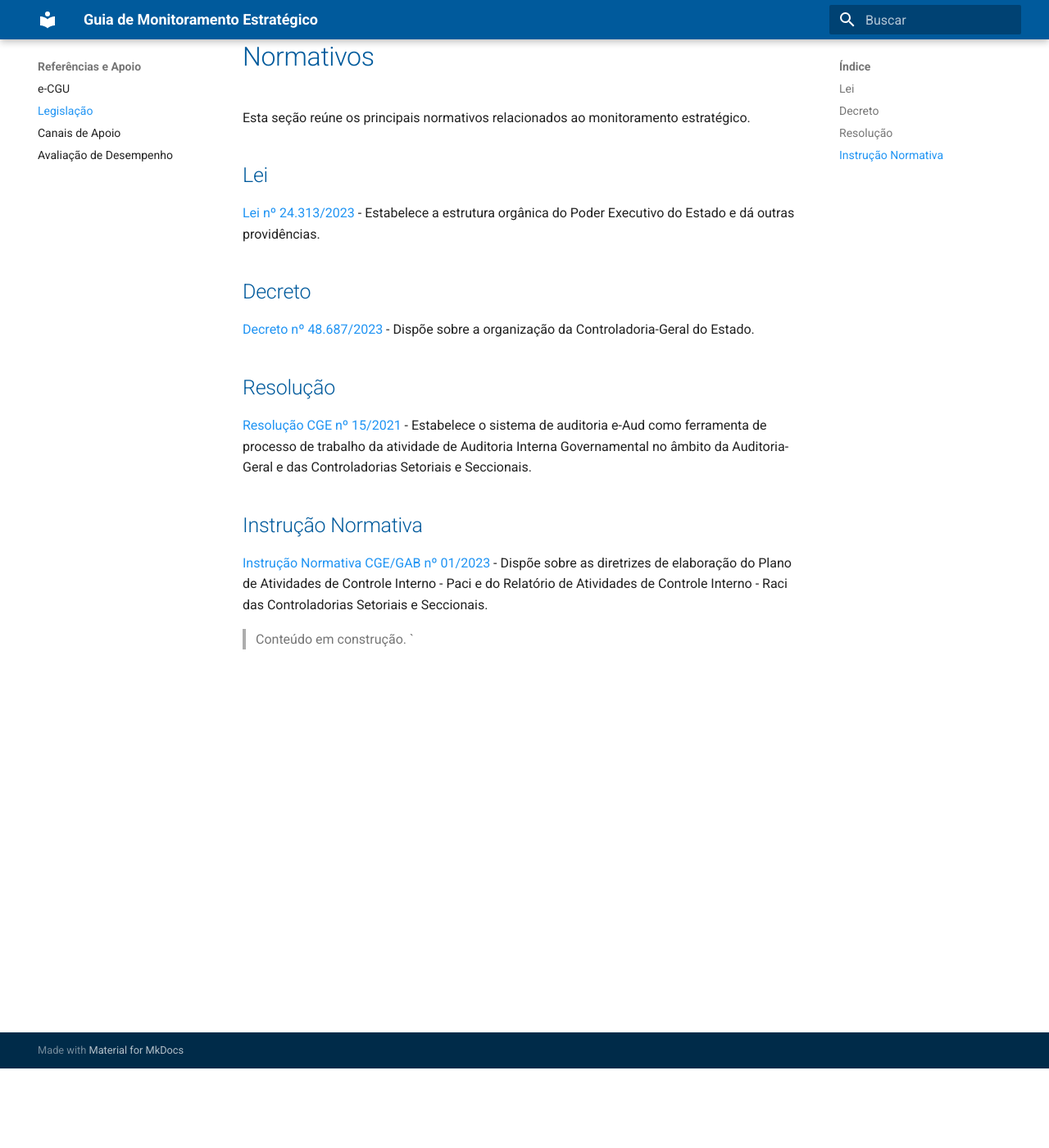
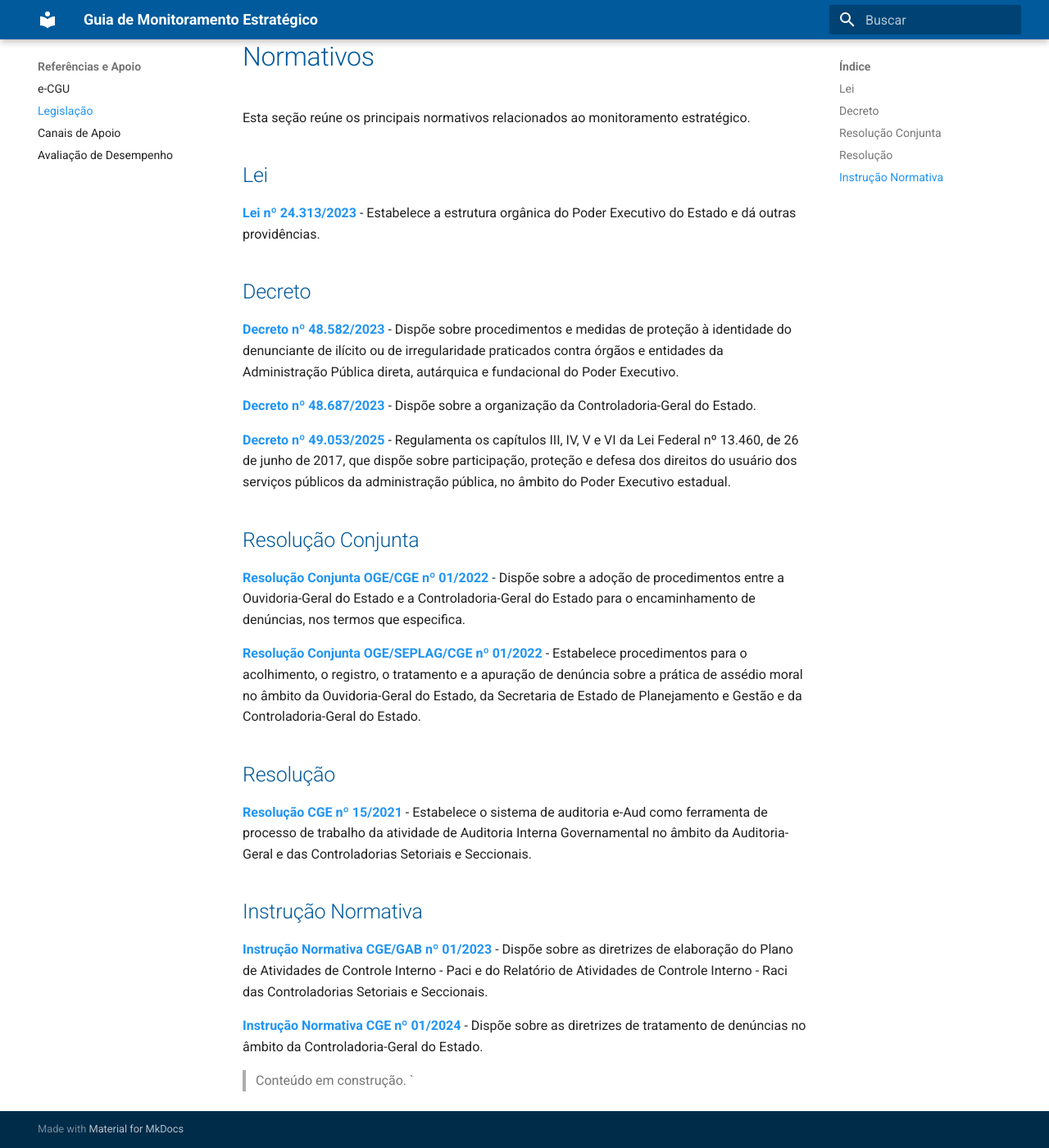
Before and after one commit to CGEMG-AHCS/guia-monitoramento-estrategico, an MkDocs documentation site: the page built from docs/referencias/normativos.md, in a window 1280 px wide and 1400 px high, scrolled down 97 px. Shown: the whole window at 82% size. Built offline with MkDocs 1.6.1 and Material for MkDocs 9.7.7, drawn with Linux system fonts in a browser that asks for light colours.

Commit message:
Update normativos.md

```diff
--- a/docs/referencias/normativos.md
+++ b/docs/referencias/normativos.md
@@ -4,19 +4,32 @@
 
 ## Lei
 
-[Lei nº 24.313/2023](https://www.almg.gov.br/legislacao-mineira/texto/LEI/24313/2023/?cons=1) - Estabelece a estrutura orgânica do Poder Executivo do Estado e dá outras providências.
+**[Lei nº 24.313/2023](https://www.almg.gov.br/legislacao-mineira/texto/LEI/24313/2023/?cons=1)** - Estabelece a estrutura orgânica do Poder Executivo do Estado e dá outras providências.
 
 ## Decreto
 
-[Decreto nº 48.687/2023](https://www.almg.gov.br/legislacao-mineira/texto/DEC/48687/2023/?cons=1) - Dispõe sobre a organização da Controladoria-Geral do Estado.
+**[Decreto nº 48.582/2023](https://www.almg.gov.br/legislacao-mineira/DEC/48582/2023/)** - Dispõe sobre procedimentos e medidas de proteção à identidade do denunciante de ilícito ou de irregularidade praticados contra órgãos e entidades da Administração Pública direta, autárquica e fundacional do Poder Executivo.
+
+**[Decreto nº 48.687/2023](https://www.almg.gov.br/legislacao-mineira/texto/DEC/48687/2023/?cons=1)** - Dispõe sobre a organização da Controladoria-Geral do Estado.
+
+**[Decreto nº 49.053/2025](https://www.almg.gov.br/legislacao-mineira/DEC/49053/2025/)** - Regulamenta os capítulos III, IV, V e VI da Lei Federal nº 13.460, de 26 de junho de 2017, que dispõe sobre participação, proteção e defesa dos direitos do usuário dos serviços públicos da administração pública, no âmbito do Poder Executivo estadual.
+
+## Resolução Conjunta
+
+**[Resolução Conjunta OGE/CGE nº 01/2022](https://www.pesquisalegislativa.mg.gov.br/LegislacaoCompleta.aspx?cod=198898&marc=)** - Dispõe sobre a adoção de procedimentos entre a Ouvidoria-Geral do Estado e a Controladoria-Geral do Estado para o encaminhamento de denúncias, nos termos que especifica.
+
+**[Resolução Conjunta OGE/SEPLAG/CGE nº 01/2022](https://www.pesquisalegislativa.mg.gov.br/LegislacaoCompleta.aspx?cod=199642&marc=)** - Estabelece procedimentos para o acolhimento, o registro, o tratamento e a apuração de denúncia sobre a prática de assédio moral no âmbito da Ouvidoria-Geral do Estado, da Secretaria de Estado de Planejamento e Gestão e da Controladoria-Geral do Estado.
 
 ## Resolução
 
-[Resolução CGE nº 15/2021](https://www.pesquisalegislativa.mg.gov.br/LegislacaoCompleta.aspx?cod=195373&marc=) - Estabelece o sistema de auditoria e-Aud como ferramenta de processo de trabalho da atividade de Auditoria Interna Governamental no âmbito da Auditoria-Geral e das Controladorias Setoriais e Seccionais.
+**[Resolução CGE nº 15/2021](https://www.pesquisalegislativa.mg.gov.br/LegislacaoCompleta.aspx?cod=195373&marc=)** - Estabelece o sistema de auditoria e-Aud como ferramenta de processo de trabalho da atividade de Auditoria Interna Governamental no âmbito da Auditoria-Geral e das Controladorias Setoriais e Seccionais.
 
 ## Instrução Normativa
 
-[Instrução Normativa CGE/GAB nº 01/2023](https://www.pesquisalegislativa.mg.gov.br/LegislacaoCompleta.aspx?cod=207385&marc=) - Dispõe sobre as diretrizes de elaboração do Plano de Atividades de Controle Interno - Paci e do Relatório de Atividades de Controle Interno - Raci das Controladorias Setoriais e Seccionais.
+**[Instrução Normativa CGE/GAB nº 01/2023](https://www.pesquisalegislativa.mg.gov.br/LegislacaoCompleta.aspx?cod=207385&marc=)** - Dispõe sobre as diretrizes de elaboração do Plano de Atividades de Controle Interno - Paci e do Relatório de Atividades de Controle Interno - Raci das Controladorias Setoriais e Seccionais.
+
+**[Instrução Normativa CGE nº 01/2024](https://www.pesquisalegislativa.mg.gov.br/LegislacaoCompleta.aspx?cod=210582&marc=)** - Dispõe sobre as diretrizes de tratamento de denúncias no âmbito da Controladoria-Geral do Estado.
+
 
 > Conteúdo em construção.
 `
```
